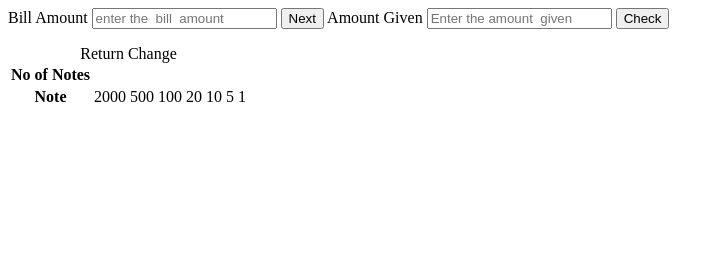
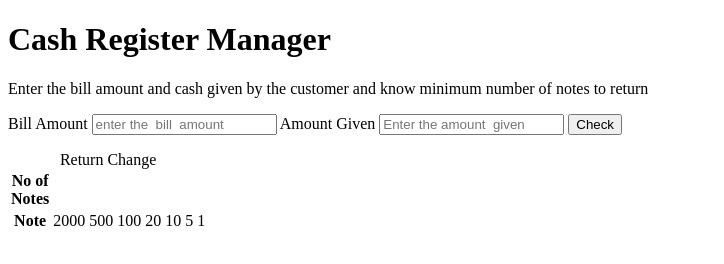
Before and after one commit to RitickRout/cash-register, a plain HTML site: page index.html in a window 1280 px wide. Shown: the whole page, without its empty margins (0-724 px from the left). Drawn offline with Linux system fonts and the light colour scheme.

Commit message:
refactor

```diff
--- a/index.html
+++ b/index.html
@@ -9,10 +9,11 @@
 
 </head>
 <body>
+    <h1>Cash Register Manager</h1>
+    <p> Enter the bill amount and cash given by the customer and know minimum number of notes to return</p>
     <div class="container">
     <label for="bill-amount">Bill Amount</label>
     <input placeholder="enter the  bill  amount" id="bill-amount">
-    <button>Next</button>
     <label for="amount-given"> Amount Given</label>
     <input placeholder="Enter the amount  given" id="amount-given">
     <button class="button-check">Check</button>
@@ -22,9 +23,9 @@
     <caption>Return Change</caption>
     <tr>
 
-        <th>No of Notes</th>
-        <td class="no-of-notes"></td>
-        <td class="no-of-notes"></td>
+        <th class="num ">No of Notes</th>
+        <td class="no-of-notes "></td>
+        <td class="no-of-notes "></td>
         <td class="no-of-notes"></td>
         <td class="no-of-notes"></td>
         <td class="no-of-notes"></td>
@@ -33,7 +34,7 @@
 
     </tr>
     <tr>
-        <th>Note</th>
+        <th class="note">Note</th>
         <td>2000</td>
         <td>500</td>
         <td>100</td>
--- a/styles.css
+++ b/styles.css
@@ -0,0 +1,10 @@
+
+.change-table{
+    border: 2px black;
+    height: 5vh;
+    width:6vw;
+    text-align: center;
+}
+.num{
+    border: 2px black;
+}
```
